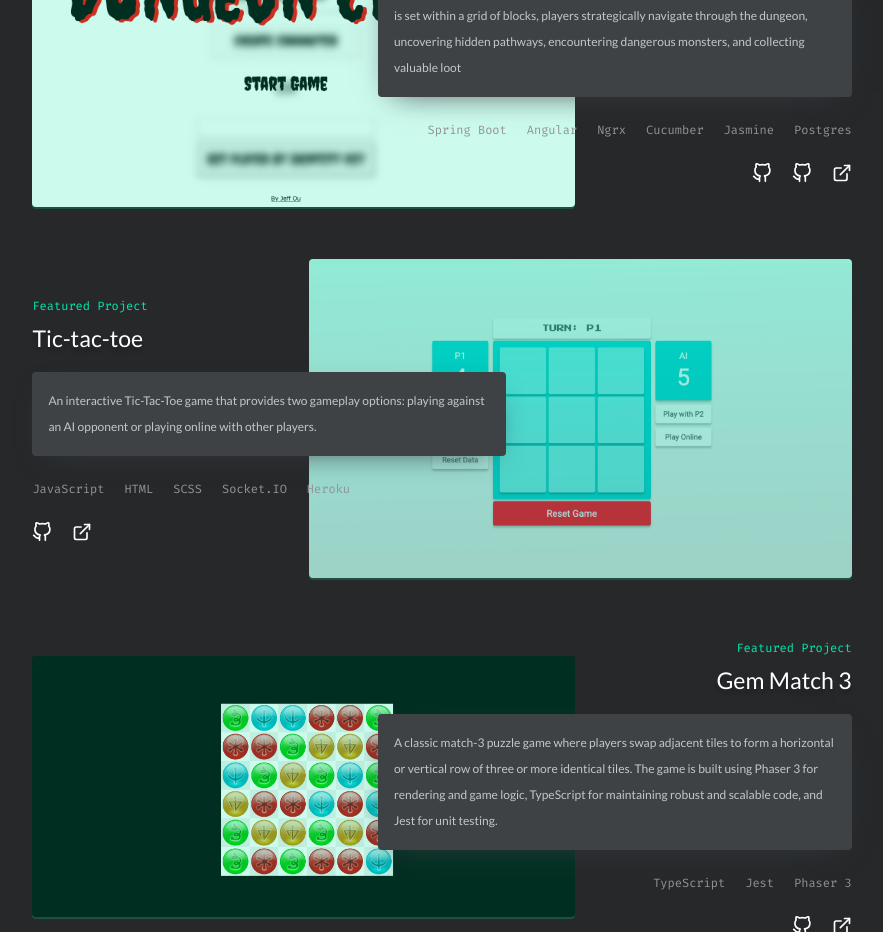
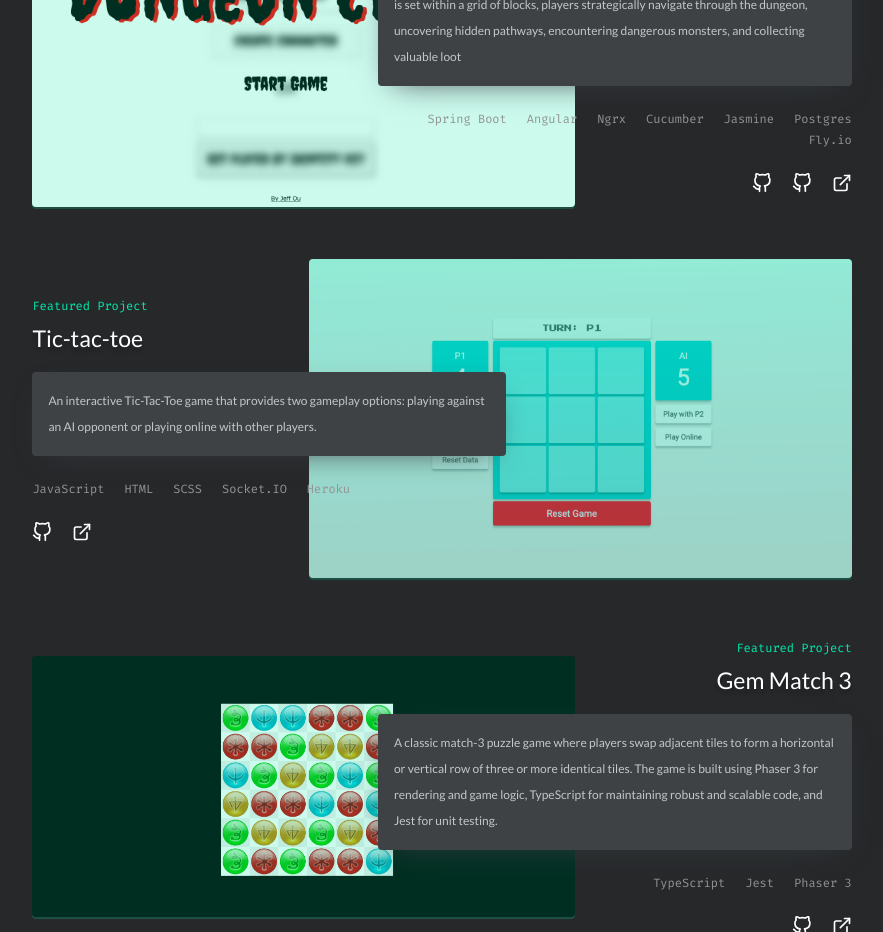
Before and after one commit to pophero110/2023-jeff-portfolio, a Next.js app: page / in a window 1280 px wide. Shown: the part 2660-3592 px from the top of the page, without its empty margins (198-1081 px from the left). Built offline with nearby package versions, Linux system fonts and the light colour scheme.

Commit message:
add deployment platform

```diff
--- a/src/data/project.ts
+++ b/src/data/project.ts
@@ -20,6 +20,7 @@ export const featureDProjects: Project[] = [
       "Cucumber",
       "Jasmine",
       "Postgres",
+      "Fly.io",
     ],
     imageUrl: "./image/dungeon-chaos-main-menu.png",
     backendLink: "https://github.com/pophero110/Dugneon-Chaos-Backend",
```
